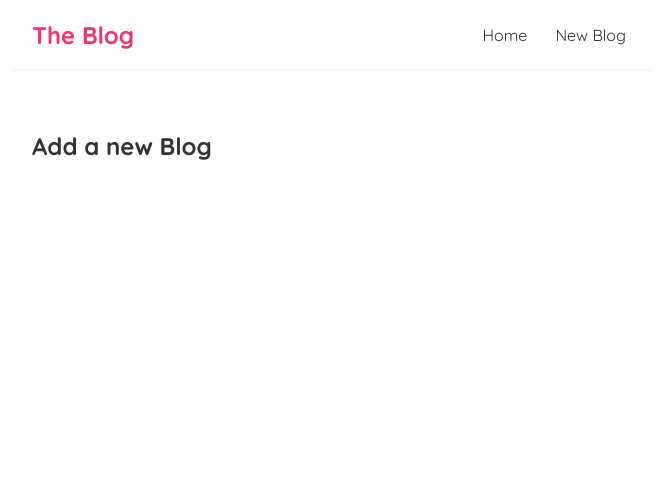
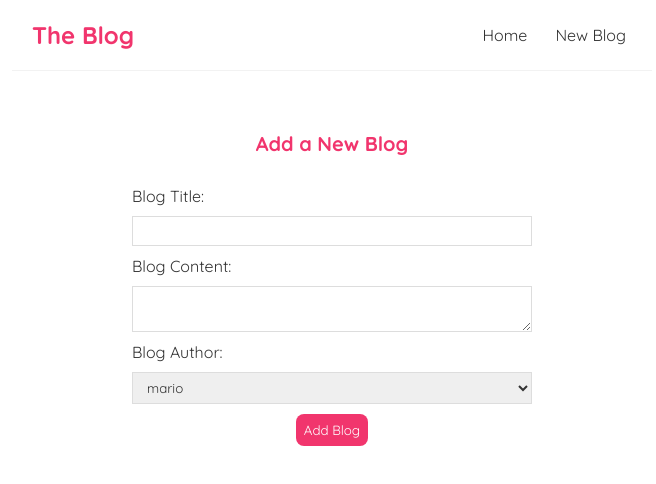
Before and after one commit to Nisarg-18/blogs-using-react, a React (Create React App) app: page /create in a window 1280 px wide. Shown: the top 484 px of the page, without its empty margins (308-964 px from the left). Built offline with nearby package versions, Linux system fonts and the light colour scheme.

Commit message:
added create blog form

```diff
--- a/src/components/Create.js
+++ b/src/components/Create.js
@@ -1,7 +1,29 @@
+import { useState } from "react";
+
 function Create() {
+  const [title,setTitle]=useState('')
+  const [content,setContent]=useState('')
+  const [author, setAuthor]=useState('mario')
+
+  const handleSubmit=(e)=>{
+    e.preventDefault()
+    const blog = {title,content,author}
+  }
   return (
     <div className="create">
-      <h2>Add a new Blog</h2>
+      <h2>Add a New Blog</h2>
+      <form onSubmit={handleSubmit}>
+        <label>Blog Title:</label>
+        <input type="text" required value={title} onChange={(e)=>setTitle(e.target.value)}/>
+        <label>Blog Content:</label>
+        <textarea required value={content} onChange={(e)=>setContent(e.target.value)}></textarea>
+        <label>Blog Author:</label>
+        <select value={author} onChange={(e)=>setAuthor(e.target.value)}>
+          <option value="mario">mario</option>
+          <option value="yoshi">yoshi</option>
+        </select>
+        <button>Add Blog</button>
+      </form>
     </div>
   );
 }
--- a/src/index.css
+++ b/src/index.css
@@ -68,3 +68,35 @@
   border-radius: 8px;
   cursor: pointer;
 }
+
+/* create new blog form */
+.create {
+  max-width: 400px;
+  margin: 0 auto;
+  text-align: center;
+}
+.create label {
+  text-align: left;
+  display: block;
+}
+.create h2 {
+  font-size: 20px;
+  color: #f1356d;
+  margin-bottom: 30px;
+}
+.create input, .create textarea, .create select {
+  width: 100%;
+  padding: 6px 10px;
+  margin: 10px 0;
+  border: 1px solid #ddd;
+  box-sizing: border-box;
+  display: block;
+}
+.create button {
+  background: #f1356d;
+  color: #fff;
+  border: 0;
+  padding: 8px;
+  border-radius: 8px;
+  cursor: pointer;
+}
```
